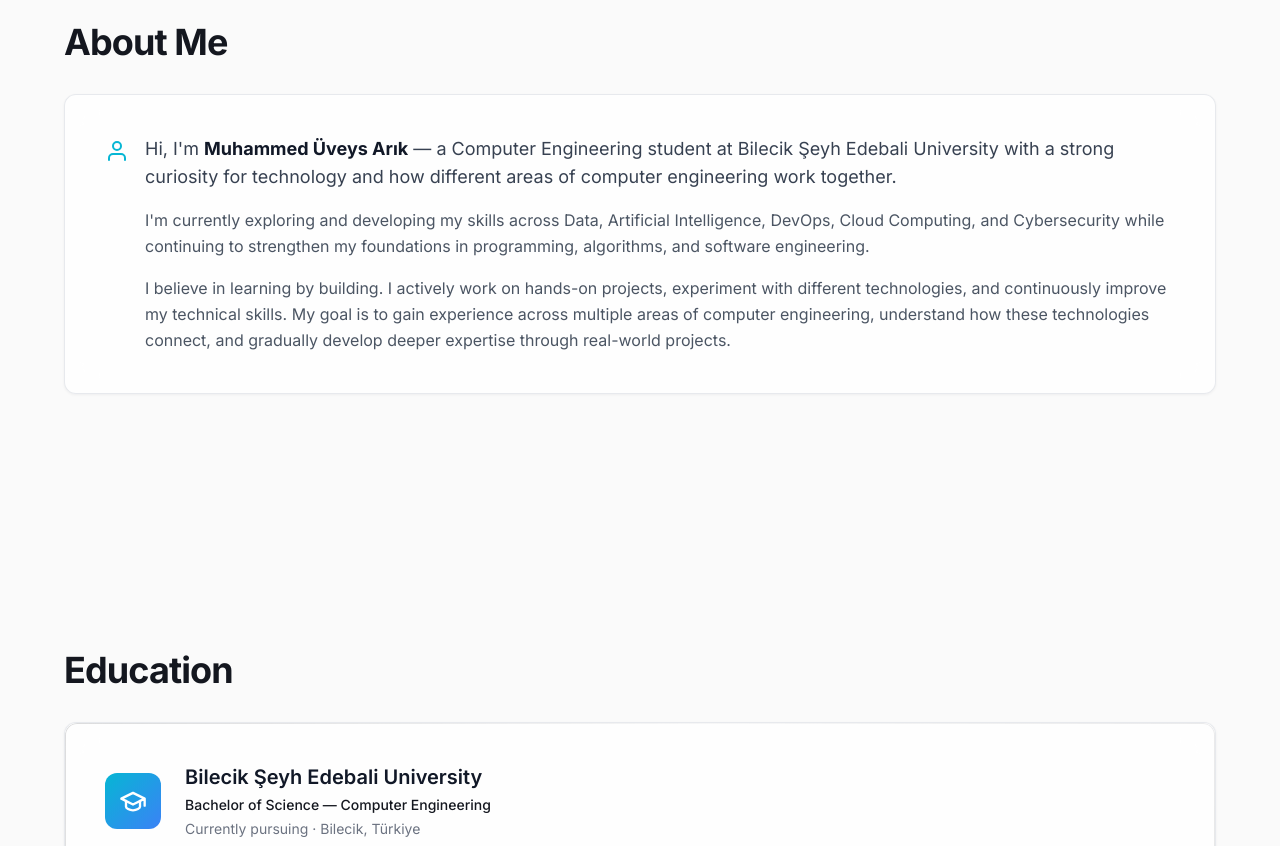
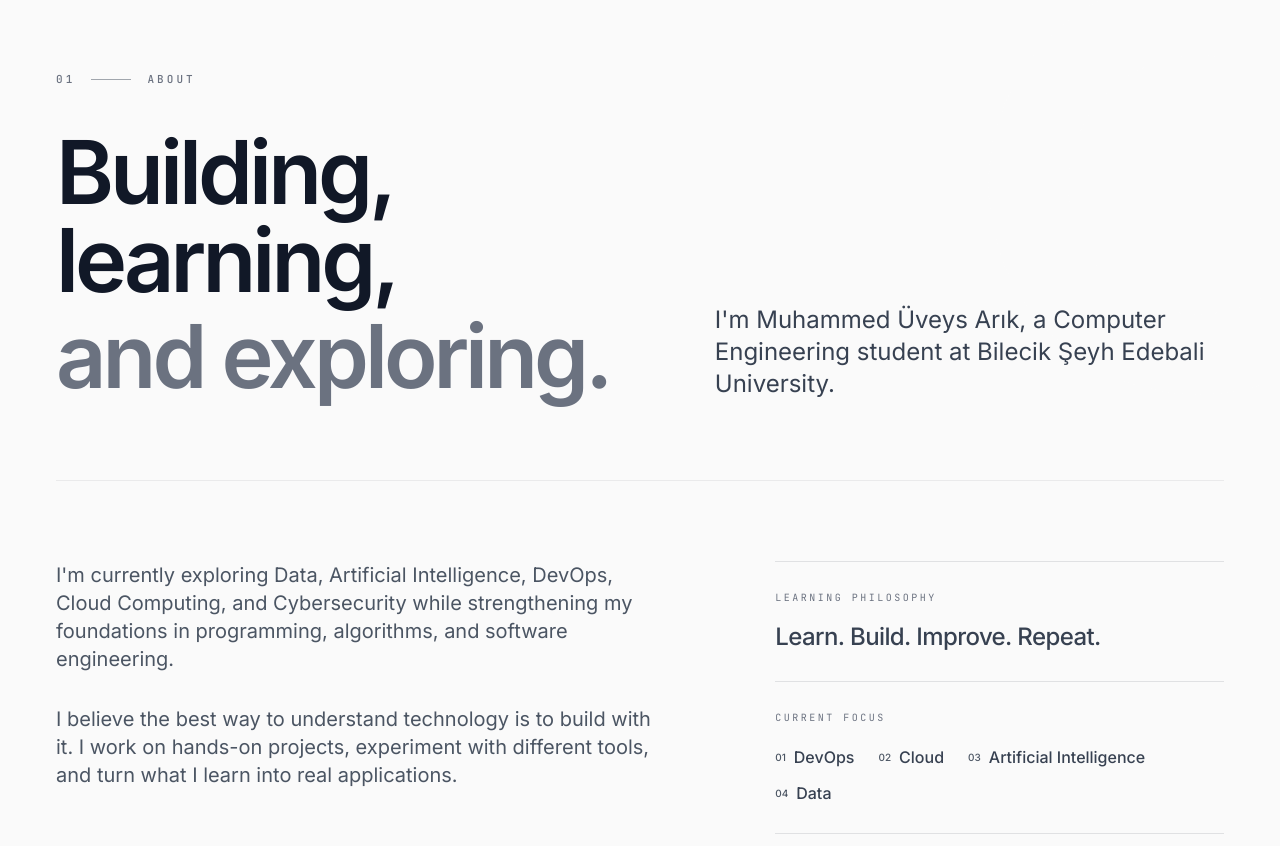
Before and after one commit to muhammeduveysarik/muhammed-uveys-arik-portfolio, a Next.js app: page / in a window 1280 px wide. Shown: the part 980-1826 px from the top of the page. Built offline with nearby package versions, Linux system fonts and the light colour scheme; no server answers.

Commit message:
Update about.tsx

```diff
--- a/app/components/about.tsx
+++ b/app/components/about.tsx
@@ -1,58 +1,47 @@
 'use client'
 
-import { useEffect, useState } from 'react'
-import SectionWrapper from './section-wrapper'
+import { useEffect, useRef, useState } from 'react'
 
 type Language = 'en' | 'tr'
 
 const content = {
   en: {
-    heading: 'About Me',
-
-    paragraph1: (
-      <>
-        Hi, I&apos;m{' '}
-        <strong className="text-white">
-          Muhammed Üveys Arık
-        </strong>{' '}
-        — a Computer Engineering student at Bilecik Şeyh Edebali University
-        with a strong curiosity for technology and how different areas of
-        computer engineering work together.
-      </>
-    ),
-
+    label: 'ABOUT',
+    heading: 'Building, learning,',
+    headingAccent: 'and exploring.',
+    intro:
+      "I'm Muhammed Üveys Arık, a Computer Engineering student at Bilecik Şeyh Edebali University.",
+    paragraph1:
+      "I'm currently exploring Data, Artificial Intelligence, DevOps, Cloud Computing, and Cybersecurity while strengthening my foundations in programming, algorithms, and software engineering.",
     paragraph2:
-      "I'm currently exploring and developing my skills across Data, Artificial Intelligence, DevOps, Cloud Computing, and Cybersecurity while continuing to strengthen my foundations in programming, algorithms, and software engineering.",
-
-    paragraph3:
-      'I believe in learning by building. I actively work on hands-on projects, experiment with different technologies, and continuously improve my technical skills. My goal is to gain experience across multiple areas of computer engineering, understand how these technologies connect, and gradually develop deeper expertise through real-world projects.',
+      'I believe the best way to understand technology is to build with it. I work on hands-on projects, experiment with different tools, and turn what I learn into real applications.',
+    philosophy: 'LEARNING PHILOSOPHY',
+    philosophyText: 'Learn. Build. Improve. Repeat.',
+    focus: 'CURRENT FOCUS',
+    focusItems: ['DevOps', 'Cloud', 'Artificial Intelligence', 'Data'],
   },
 
   tr: {
-    heading: 'Hakkımda',
-
-    paragraph1: (
-      <>
-        Merhaba, ben{' '}
-        <strong className="text-white">
-          Muhammed Üveys Arık
-        </strong>
-        . Bilecik Şeyh Edebali Üniversitesi&apos;nde Bilgisayar Mühendisliği
-        öğrencisiyim. Teknolojiye ve bilgisayar mühendisliğinin farklı
-        alanlarının birbiriyle nasıl bağlantılı olduğuna büyük ilgi duyuyorum.
-      </>
-    ),
-
+    label: 'HAKKIMDA',
+    heading: 'Üretiyor, öğreniyor',
+    headingAccent: 've keşfediyorum.',
+    intro:
+      "Bilecik Şeyh Edebali Üniversitesi'nde Bilgisayar Mühendisliği öğrencisiyim.",
+    paragraph1:
+      'Programlama, algoritmalar ve yazılım mühendisliği temellerimi güçlendirirken Veri, Yapay Zekâ, DevOps, Bulut Bilişim ve Siber Güvenlik alanlarını keşfediyorum.',
     paragraph2:
-      'Programlama, algoritmalar ve yazılım mühendisliği temellerimi güçlendirmeye devam ederken Veri, Yapay Zekâ, DevOps, Bulut Bilişim ve Siber Güvenlik alanlarını keşfediyor ve bu alanlarda kendimi geliştiriyorum.',
-
-    paragraph3:
-      'Yaparak öğrenmenin en etkili yöntemlerden biri olduğuna inanıyorum. Uygulamalı projeler geliştiriyor, farklı teknolojileri deneyimliyor ve teknik becerilerimi sürekli geliştirmeye çalışıyorum. Amacım bilgisayar mühendisliğinin farklı alanlarında deneyim kazanmak, bu teknolojilerin birbirleriyle nasıl bağlantılı olduğunu anlamak ve gerçek projeler üzerinde çalışarak zamanla daha derin bir uzmanlık geliştirmek.',
+      'Teknolojiyi anlamanın en iyi yollarından birinin onu kullanarak üretmek olduğuna inanıyorum. Uygulamalı projeler geliştiriyor, farklı araçları deniyor ve öğrendiklerimi gerçek uygulamalara dönüştürüyorum.',
+    philosophy: 'ÖĞRENME YAKLAŞIMIM',
+    philosophyText: 'Öğren. Üret. Geliştir. Tekrarla.',
+    focus: 'ŞU ANKİ ODAĞIM',
+    focusItems: ['DevOps', 'Bulut', 'Yapay Zekâ', 'Veri'],
   },
 }
 
 export default function About() {
   const [language, setLanguage] = useState<Language>('en')
+  const [visible, setVisible] = useState(false)
+  const sectionRef = useRef<HTMLElement | null>(null)
 
   useEffect(() => {
     const savedLanguage = localStorage.getItem('language')
@@ -68,59 +57,177 @@ export default function About() {
 
     window.addEventListener('languageChange', handleLanguageChange)
 
+    const observer = new IntersectionObserver(
+      ([entry]) => {
+        if (entry.isIntersecting) {
+          setVisible(true)
+          observer.disconnect()
+        }
+      },
+      {
+        threshold: 0.2,
+      }
+    )
+
+    if (sectionRef.current) {
+      observer.observe(sectionRef.current)
+    }
+
     return () => {
       window.removeEventListener('languageChange', handleLanguageChange)
+      observer.disconnect()
     }
   }, [])
 
   const text = content[language]
 
   return (
-    <SectionWrapper id="about" className="py-24 sm:py-32">
-      <div className="max-w-[1200px] mx-auto px-6">
+    <section
+      ref={sectionRef}
+      id="about"
+      className="relative overflow-hidden border-t border-white/10 bg-[hsl(var(--background))]"
+    >
+      <div className="mx-auto max-w-[1400px] px-6 py-28 sm:px-10 sm:py-36 lg:px-14 lg:py-44">
 
-        <h2 className="text-3xl sm:text-4xl font-bold tracking-tight mb-8">
-          <span className="gradient-text">
-            {text.heading}
+        {/* Small section label */}
+        <div
+          className={`mb-10 flex items-center gap-4 transition-all duration-700 ${
+            visible
+              ? 'translate-y-0 opacity-100'
+              : 'translate-y-6 opacity-0'
+          }`}
+        >
+          <span className="font-mono text-[11px] font-medium tracking-[0.28em] text-gray-500">
+            01
           </span>
-        </h2>
 
-        <div className="glass-card rounded-xl p-8 sm:p-10">
-          <div className="flex items-start gap-4">
+          <div className="h-px w-10 bg-gray-600/50" />
 
-            <div className="hidden sm:block mt-1">
-              <svg
-                width="24"
-                height="24"
-                viewBox="0 0 24 24"
-                fill="none"
-                stroke="#06b6d4"
-                strokeWidth="2"
-                strokeLinecap="round"
-                strokeLinejoin="round"
-              >
-                <path d="M20 21v-2a4 4 0 0 0-4-4H8a4 4 0 0 0-4 4v2" />
-                <circle cx="12" cy="7" r="4" />
-              </svg>
-            </div>
+          <span className="font-mono text-[11px] font-medium tracking-[0.28em] text-gray-500">
+            {text.label}
+          </span>
+        </div>
 
-            <div>
-              <p className="text-gray-300 text-base sm:text-lg leading-relaxed mb-4">
-                {text.paragraph1}
+        {/* Main heading */}
+        <div className="grid gap-14 lg:grid-cols-[1.05fr_0.95fr] lg:gap-24">
+
+          <div>
+            <h2
+              className={`max-w-[720px] text-5xl font-semibold leading-[0.98] tracking-[-0.045em] text-white transition-all duration-1000 sm:text-6xl lg:text-7xl xl:text-[5.5rem] ${
+                visible
+                  ? 'translate-y-0 opacity-100 blur-0'
+                  : 'translate-y-10 opacity-0 blur-sm'
+              }`}
+            >
+              {text.heading}
+              <span className="mt-2 block text-gray-500">
+                {text.headingAccent}
+              </span>
+            </h2>
+          </div>
+
+          {/* Intro */}
+          <div
+            className={`flex items-end transition-all delay-200 duration-1000 ${
+              visible
+                ? 'translate-y-0 opacity-100'
+                : 'translate-y-10 opacity-0'
+            }`}
+          >
+            <p className="max-w-xl text-xl leading-relaxed text-gray-300 sm:text-2xl">
+              {text.intro}
+            </p>
+          </div>
+        </div>
+
+        {/* Divider */}
+        <div
+          className={`my-16 h-px origin-left bg-white/10 transition-transform delay-300 duration-1000 sm:my-20 ${
+            visible ? 'scale-x-100' : 'scale-x-0'
+          }`}
+        />
+
+        {/* Content */}
+        <div className="grid gap-16 lg:grid-cols-[1.15fr_0.85fr] lg:gap-28">
+
+          {/* Text */}
+          <div className="space-y-8">
+            <p
+              className={`max-w-3xl text-lg leading-[1.8] text-gray-400 transition-all delay-300 duration-1000 sm:text-xl ${
+                visible
+                  ? 'translate-y-0 opacity-100'
+                  : 'translate-y-8 opacity-0'
+              }`}
+            >
+              {text.paragraph1}
+            </p>
+
+            <p
+              className={`max-w-3xl text-lg leading-[1.8] text-gray-400 transition-all delay-500 duration-1000 sm:text-xl ${
+                visible
+                  ? 'translate-y-0 opacity-100'
+                  : 'translate-y-8 opacity-0'
+              }`}
+            >
+              {text.paragraph2}
+            </p>
+          </div>
+
+          {/* Right information */}
+          <div
+            className={`transition-all delay-500 duration-1000 ${
+              visible
+                ? 'translate-y-0 opacity-100'
+                : 'translate-y-8 opacity-0'
+            }`}
+          >
+            {/* Philosophy */}
+            <div className="border-t border-white/10 py-7">
+              <p className="mb-4 font-mono text-[10px] tracking-[0.25em] text-gray-500">
+                {text.philosophy}
               </p>
 
-              <p className="text-gray-400 text-base leading-relaxed mb-4">
-                {text.paragraph2}
-              </p>
-
-              <p className="text-gray-400 text-base leading-relaxed">
-                {text.paragraph3}
+              <p className="text-xl font-medium tracking-tight text-gray-200 sm:text-2xl">
+                {text.philosophyText}
               </p>
             </div>
 
+            {/* Focus */}
+            <div className="border-y border-white/10 py-7">
+              <p className="mb-5 font-mono text-[10px] tracking-[0.25em] text-gray-500">
+                {text.focus}
+              </p>
+
+              <div className="flex flex-wrap gap-x-6 gap-y-3">
+                {text.focusItems.map((item, index) => (
+                  <div
+                    key={item}
+                    className="flex items-center gap-2 text-sm font-medium text-gray-300 sm:text-base"
+                  >
+                    <span className="text-[10px] text-gray-600">
+                      0{index + 1}
+                    </span>
+
+                    <span>{item}</span>
+                  </div>
+                ))}
+              </div>
+            </div>
           </div>
         </div>
+
       </div>
-    </SectionWrapper>
+
+      {/* Very subtle decoration */}
+      <div
+        aria-hidden="true"
+        className="pointer-events-none absolute -right-32 top-20 h-[420px] w-[420px] rounded-full border border-white/[0.035]"
+      />
+
+      <div
+        aria-hidden="true"
+        className="pointer-events-none absolute -right-12 top-40 h-[260px] w-[260px] rounded-full border border-white/[0.025]"
+      />
+    </section>
   )
 }
```
